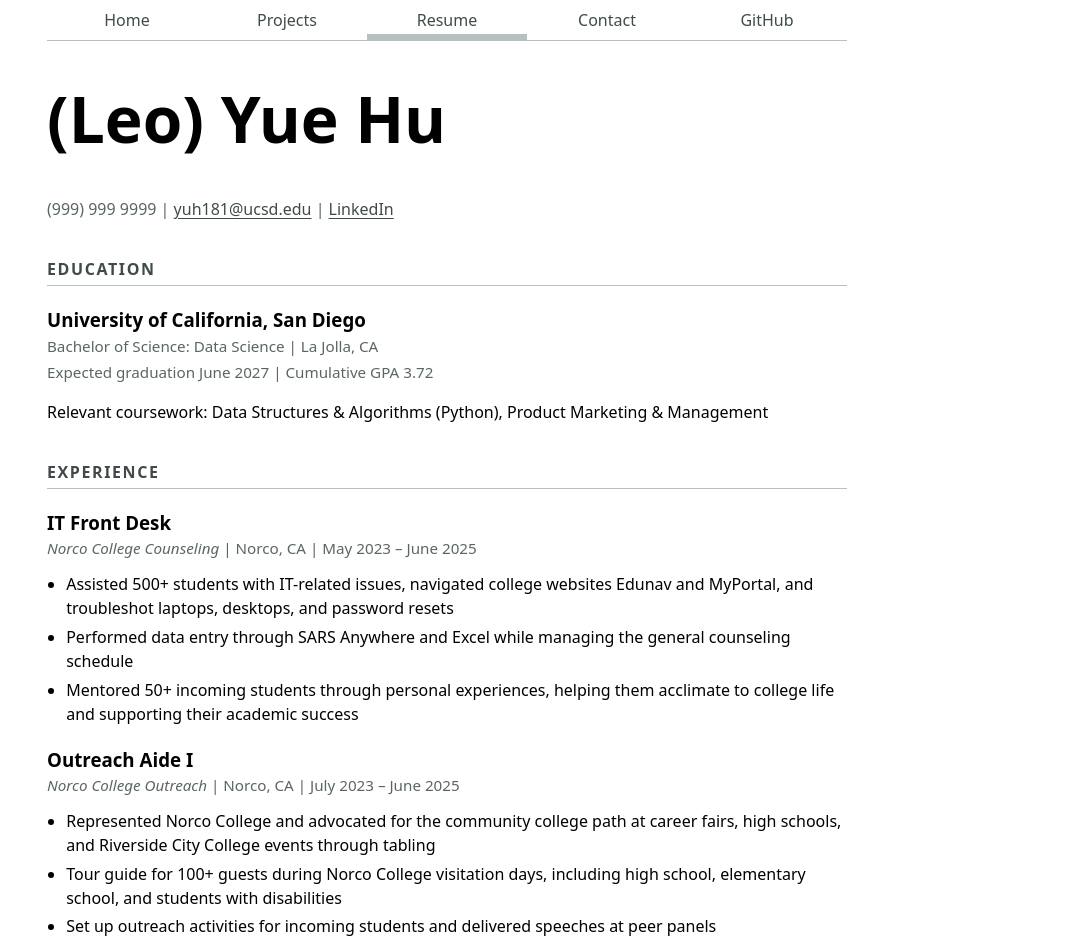
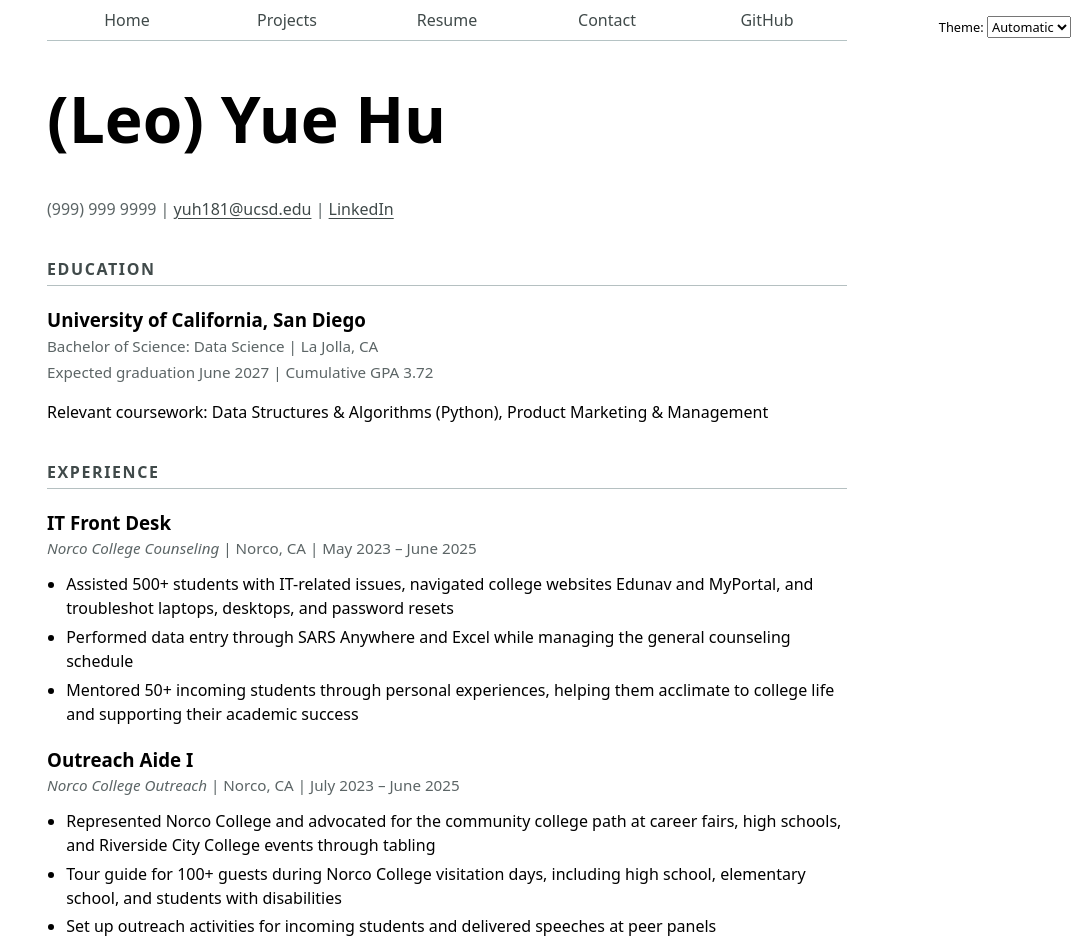
Before and after one commit to Leooohw/YuePortfolio, a plain HTML site: page resume/index.html in a window 1280 px wide. Shown: the top 941 px of the page, without its empty margins (193-1280 px from the left). Drawn offline with Linux system fonts and the light colour scheme.

Commit message:
darkmode addition
aaaaaaaa

```diff
--- /dev/null
+++ b/global.js
@@ -0,0 +1,68 @@
+console.log('IT’S ALIVE!');
+
+function $$(selector, context = document) {
+  return Array.from(context.querySelectorAll(selector));
+}
+
+// let navLinks = $$("nav a");
+//
+// let currentLink = navLinks.find(
+//   (a) => a.host === location.host && a.pathname === location.pathname,
+// );
+//
+// currentLink?.classList.add("current");
+
+let pages = [
+  { url: '', title: 'Home' },
+  { url: 'projects/', title: 'Projects' },
+  { url: 'resume/', title: 'Resume' },
+  { url: 'contact/', title: 'Contact' },
+  { url: 'https://github.com/Leooohw', title: 'GitHub' },
+];
+
+const BASE_PATH = (location.hostname === "localhost" || location.hostname === "127.0.0.1")
+  ? "/"                  // Local server
+  : "/YuePortfolio/";    // GitHub Pages repo name
+
+let nav = document.createElement('nav');
+document.body.prepend(nav);
+
+for (let p of pages) {
+  let url = p.url;
+  let title = p.title;
+
+  url = !url.startsWith('http') ? BASE_PATH + url : url;
+
+  // Create link and add it to nav
+  nav.insertAdjacentHTML('beforeend', `<a href="${url}">${title}</a>`);
+}
+
+document.body.insertAdjacentHTML(
+  'afterbegin',
+  `
+	<label class="color-scheme">
+		Theme:
+		<select>
+			<option value="light dark">Automatic</option>
+			<option value="light">Light</option>
+			<option value="dark">Dark</option>
+		</select>
+	</label>`,
+);
+
+let select = document.querySelector('.color-scheme select');
+
+function setColorScheme(colorScheme) {
+  document.documentElement.style.setProperty('color-scheme', colorScheme);
+  select.value = colorScheme;
+}
+
+if ('colorScheme' in localStorage) {
+  setColorScheme(localStorage.colorScheme);
+}
+
+select.addEventListener('input', function (event) {
+  console.log('color scheme changed to', event.target.value);
+  setColorScheme(event.target.value);
+  localStorage.colorScheme = event.target.value;
+});
--- a/resume/index.html
+++ b/resume/index.html
@@ -5,15 +5,9 @@
     <meta name="viewport" content="width=device-width, initial-scale=1.0">
     <title>Resume | Yue Hu</title>
     <link rel="stylesheet" href="../style.css">
+    <script type="module" src="../global.js"></script>
 </head>
 <body class="resume">
-    <nav>
-        <a href="../index.html">Home</a>
-        <a href="../projects/index.html">Projects</a>
-        <a href="../resume/index.html" class="current">Resume</a>
-        <a href="../contact/index.html">Contact</a>
-        <a href="https://github.com/leooohw" target="_blank">GitHub</a>
-    </nav>
 
     <header>
         <h1>(Leo) Yue Hu</h1>
--- a/style.css
+++ b/style.css
@@ -1,5 +1,7 @@
 html {
-    --color-accent: oklch(40% 3% 200);
+    color-scheme: light dark;
+    /* Dark slate in light mode, light slate in dark mode */
+    --color-accent: light-dark(oklch(40% 3% 200), oklch(80% 3% 200));
     accent-color: var(--color-accent);
 }
 
@@ -19,10 +21,11 @@ img {
 }
 
 nav {
+    --border-color: oklch(50% 10% 200 / 40%);
     display: flex;
     flex-wrap: wrap;
     margin-bottom: 1em;
-    border-bottom: 1px solid oklch(80% 3% 200);
+    border-bottom: 1px solid var(--border-color);
 }
 
 nav a {
@@ -34,18 +37,25 @@ nav a {
 }
 
 nav a.current {
-    border-bottom: 0.4em solid oklch(80% 3% 200);
+    border-bottom: 0.4em solid var(--border-color);
     padding-bottom: 0.1em;
 }
 
 nav a:hover {
     border-bottom: 0.4em solid var(--color-accent);
     padding-bottom: 0.1em;
-    background-color: oklch(from var(--color-accent) 95% 5% h);
+    background-color: color-mix(in oklch, var(--color-accent), canvas 85%);
 }
 
-input, textarea, button {
+input, textarea, button, select {
     font: inherit;
+}
+
+.color-scheme {
+    position: absolute;
+    top: 1rem;
+    right: 1rem;
+    font-size: 80%;
 }
 
 form {
```
Also changed, not shown: contact/index.html (+1 -7 lines), index.html (+1 -7 lines), projects/index.html (+1 -7 lines).
